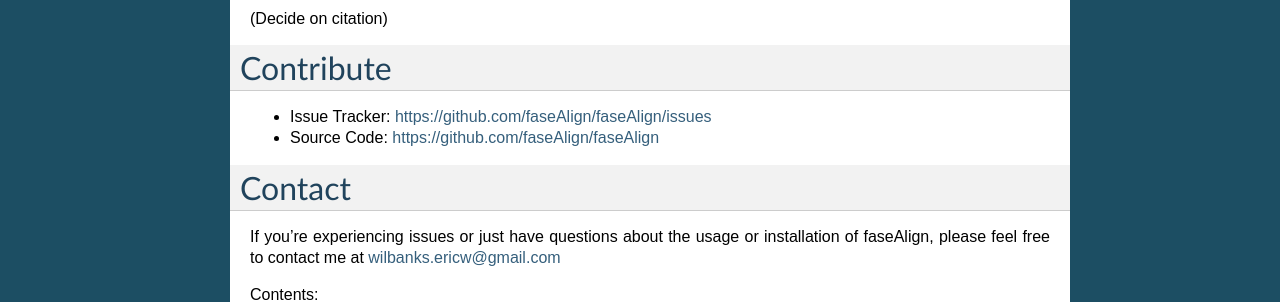
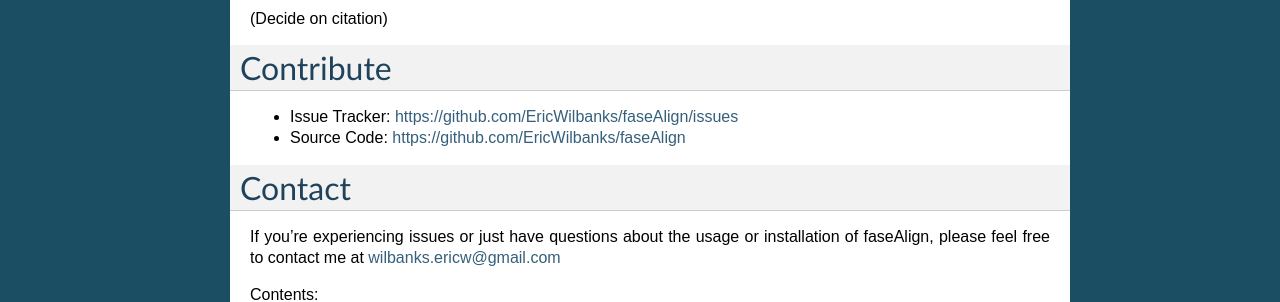
Before and after one commit to EricWilbanks/faseAlign, a Sphinx documentation site: the page built from docs/index.rst, in a window 1280 px wide. Shown: the part 385-687 px from the top of the page. Built offline with Sphinx 7.4.7, drawn with Linux system fonts in a browser that asks for light colours; some of the changed lines change nothing that is shown.

Commit message:
Documentation updates

```diff
--- a/docs/index.rst
+++ b/docs/index.rst
@@ -26,8 +26,8 @@
 
 Contribute
 ==========
-- Issue Tracker: https://github.com/faseAlign/faseAlign/issues
-- Source Code: https://github.com/faseAlign/faseAlign
+- Issue Tracker: https://github.com/EricWilbanks/faseAlign/issues
+- Source Code: https://github.com/EricWilbanks/faseAlign
 
 
 Contact
```
